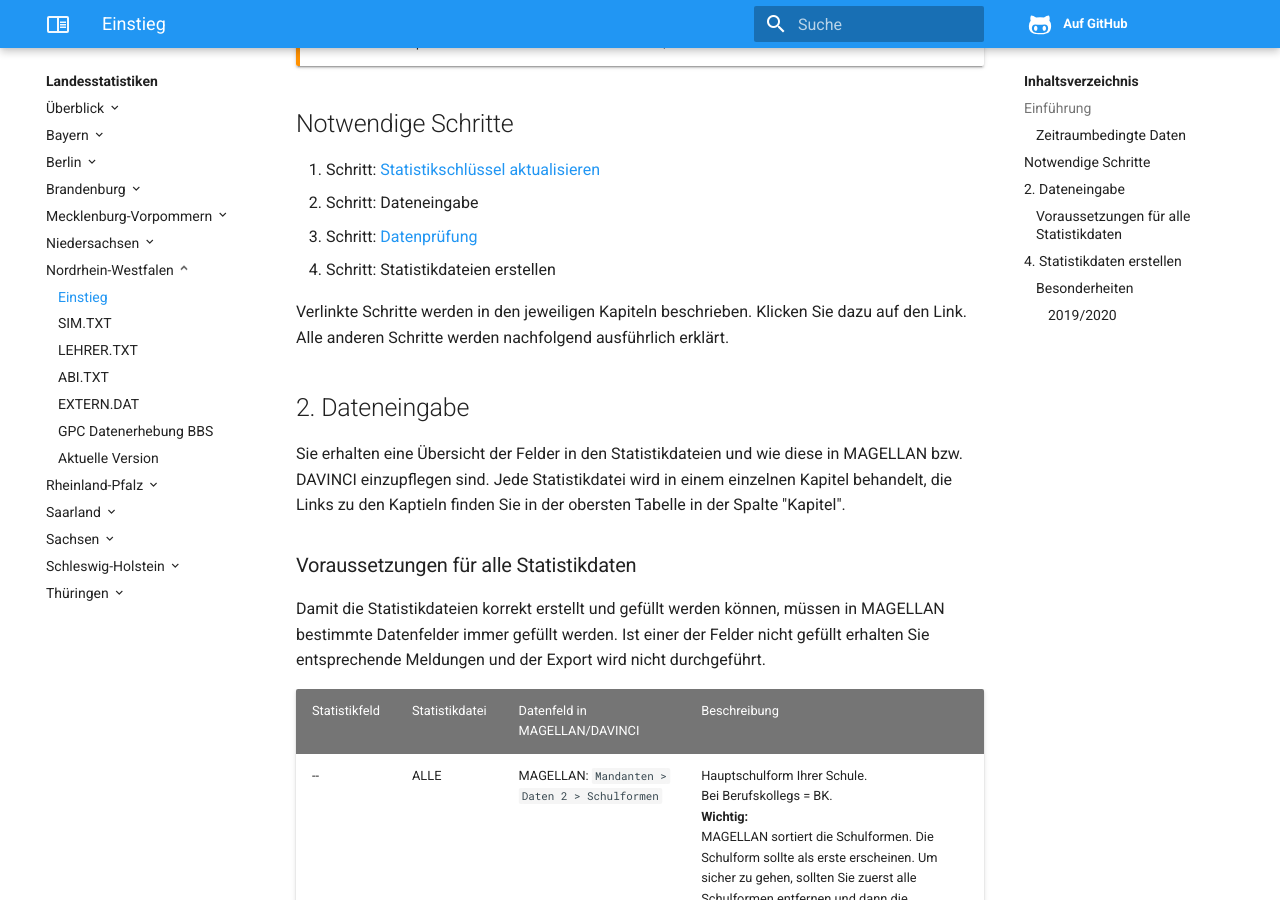
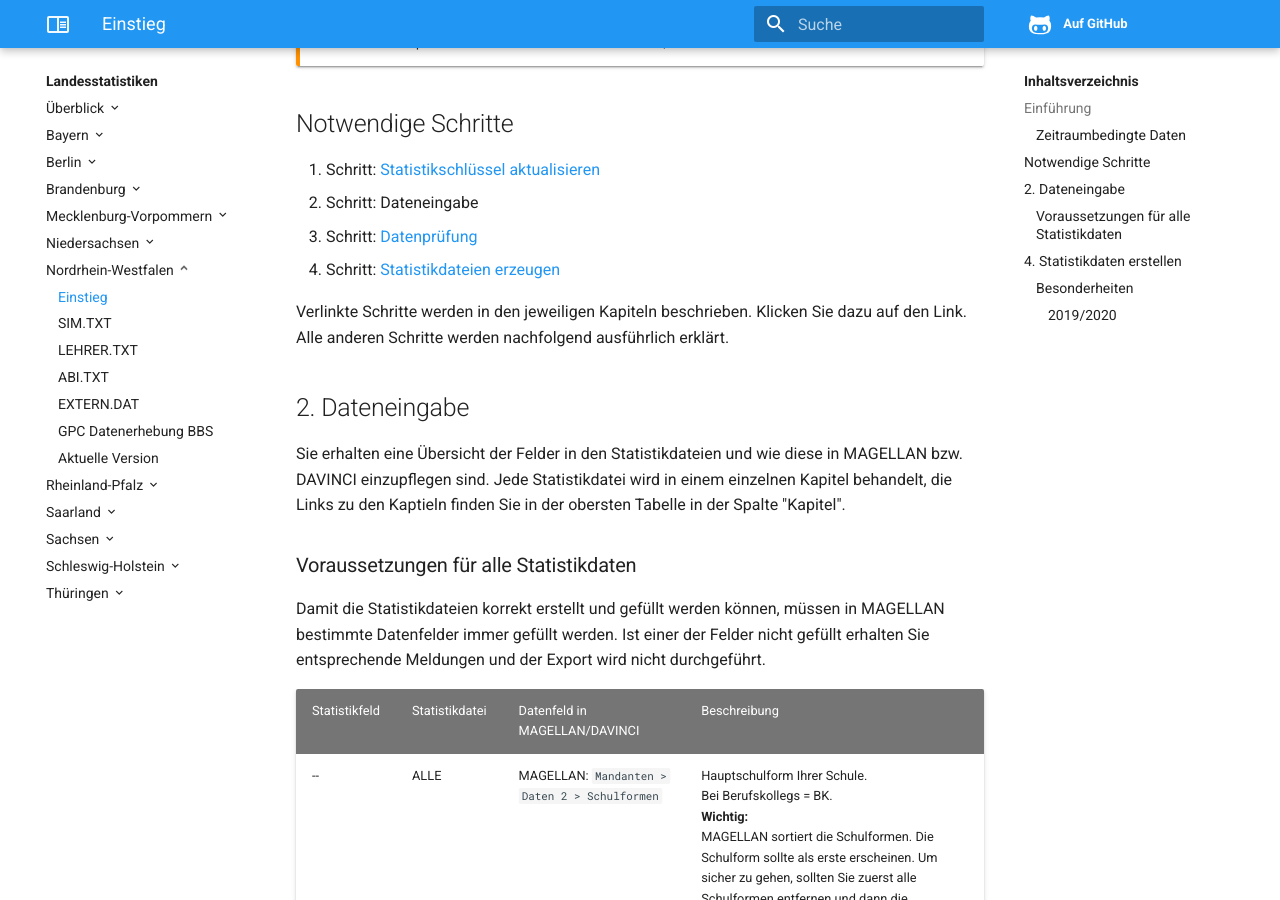
Before and after one commit to stuebersystems/doc.ls.de, an MkDocs documentation site: the page built from docs/nordrhein-westfalen/einstieg.md, in a window 1280 px wide and 900 px high, scrolled down 1493 px. Built offline with MkDocs 1.6.1, drawn with Linux system fonts in a browser that asks for light colours.

Commit message:
no message

```diff
--- a/docs/nordrhein-westfalen/einstieg.md
+++ b/docs/nordrhein-westfalen/einstieg.md
@@ -41,7 +41,7 @@ Welche Daten wie ausgewertet werden und unter welchen Umständen Daten in den Ex
 1. Schritt: [Statistikschlüssel aktualisieren](../schluesselverzeichnisse.md)
 2. Schritt: Dateneingabe
 3. Schritt: [Datenprüfung](https://doc.ls.stueber.de/datenpruefung/)
-4. Schritt: Statistikdateien erstellen
+4. Schritt: [Statistikdateien erzeugen](../statistikdaten.erstellen.md)
 
 Verlinkte Schritte werden in den jeweiligen Kapiteln beschrieben. Klicken Sie dazu auf den Link. Alle anderen Schritte werden nachfolgend ausführlich erklärt.
 
```
